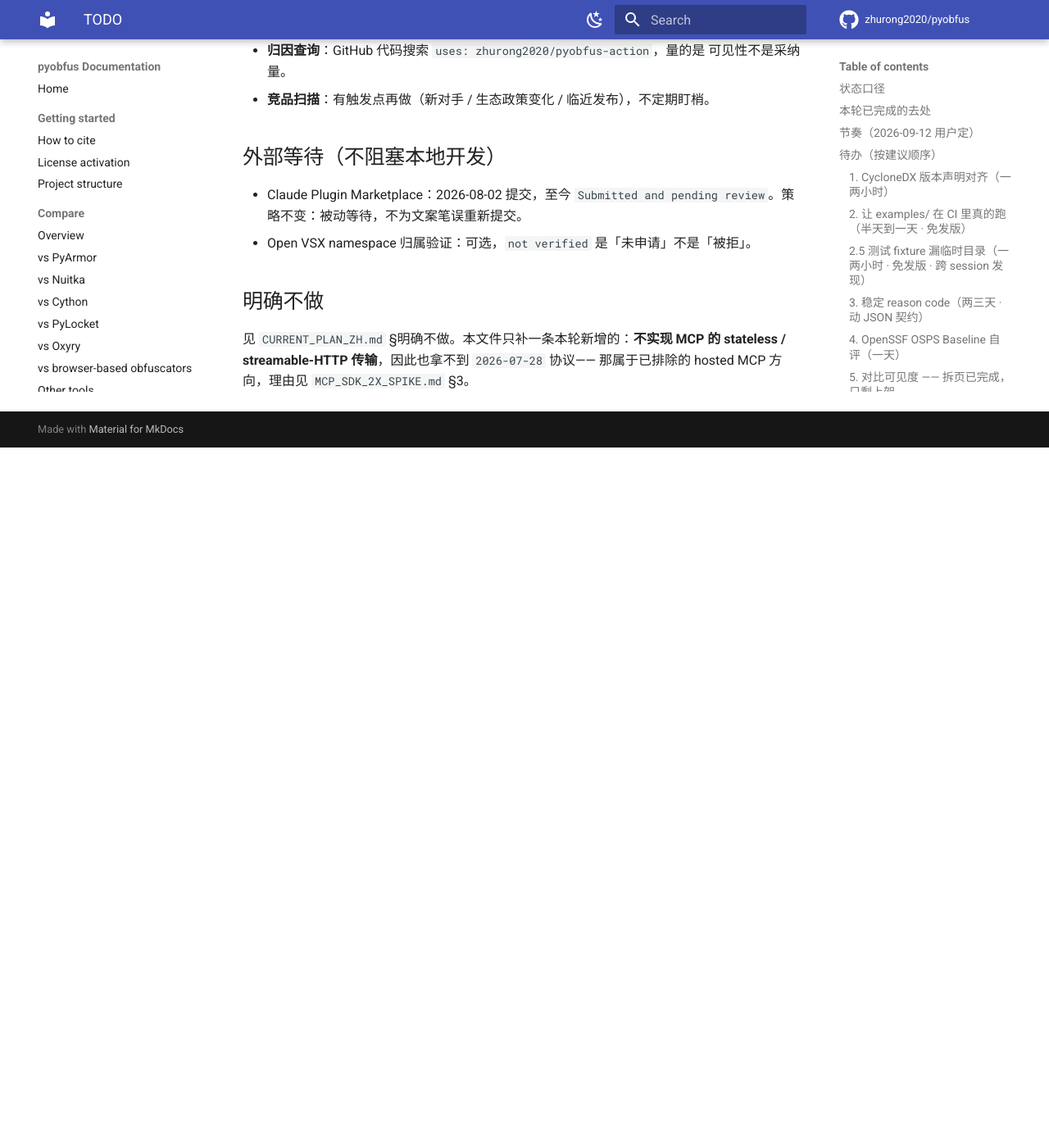
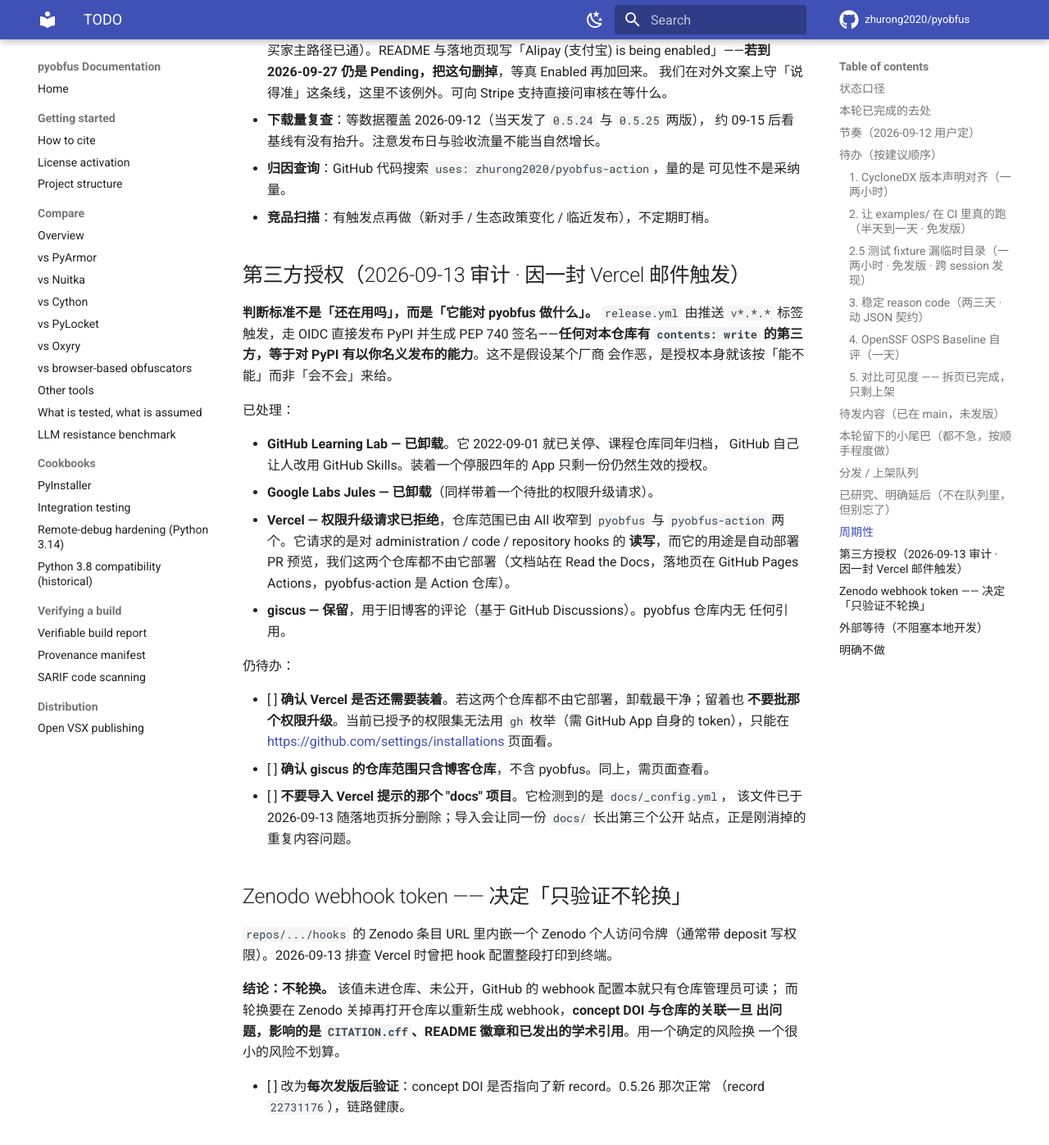
Before and after one commit to zhurong2020/pyobfus, an MkDocs documentation site: the page built from docs/TODO.md, in a window 1280 px wide and 1400 px high, scrolled down 5181 px. Shown: the top 1397 px of the window at 82% size. Built offline with MkDocs 1.6.1 and Material for MkDocs 9.7.7, drawn with Linux system fonts in a browser that asks for light colours; comment, search, counter and statistics services are not loaded; before the commit the page ends 5727 px from its top, so only the background shows below that.

Commit message:
docs: record the third-party authorization audit and its decisions
A Vercel "project available to import" email turned into an access review,
because the interesting question was not why the email arrived but what the
app could do. The release workflow fires on a pushed tag and publishes to PyPI
over OIDC, so write access to this repository is publish access to PyPI under
the maintainer's name. That framing is written down, since it is the thing
that decides every future case.

Removed: GitHub Learning Lab, which shut down in September 2022 and had been
sitting on a live grant for four years, and Google Labs Jules. Vercel's
permission upgrade request, which asked for read and write on administration,
code and repository hooks, was declined, and its scope had already been cut
from all repositories to two. giscus stays for the old blog and is referenced
nowhere in this repository.

The Zenodo webhook token decision is recorded as "verify, do not rotate", with
the reasoning, because the obvious instinct is wrong here: the value never left
an admin-only surface, while rotating means relinking the repository in Zenodo
and risking the concept DOI association that CITATION.cff, the README badge and
published citations all depend on. The mitigation is confirming the archive
after each release instead.

Alipay gets a dated review point rather than an open-ended wait. It has been
pending Stripe approval since 2026-09-04, and our copy says it "is being
enabled". If that is still true on 2026-09-27 the sentence goes, because we
hold the rest of our public copy to being accurate and this should not be the
exception.

Co-Authored-By: Claude Opus 5 <noreply@anthropic.com>

```diff
--- a/docs/TODO.md
+++ b/docs/TODO.md
@@ -172,11 +172,59 @@ JSON，需要版本字段管理，**排在矩阵之后**，因为矩阵会暴露
 
 ## 周期性
 
+- **Alipay 文案复查**：Stripe 上 Alipay 自 2026-09-04 起一直是 `Pending approval`
+  （Cartes Bancaires 同时挂起，更像账号级审核排队而非 Alipay 单独被卡；微信支付已
+  Enabled，中国买家主路径已通）。README 与落地页现写「Alipay (支付宝) is being
+  enabled」——**若到 2026-09-27 仍是 Pending，把这句删掉**，等真 Enabled 再加回来。
+  我们在对外文案上守「说得准」这条线，这里不该例外。可向 Stripe 支持直接问审核在等什么。
+
 - **下载量复查**：等数据覆盖 2026-09-12（当天发了 `0.5.24` 与 `0.5.25` 两版），
   约 09-15 后看基线有没有抬升。注意发布日与验收流量不能当自然增长。
 - **归因查询**：GitHub 代码搜索 `uses: zhurong2020/pyobfus-action`，量的是
   可见性不是采纳量。
 - **竞品扫描**：有触发点再做（新对手 / 生态政策变化 / 临近发布），不定期盯梢。
+
+## 第三方授权（2026-09-13 审计 · 因一封 Vercel 邮件触发）
+
+**判断标准不是「还在用吗」，而是「它能对 pyobfus 做什么」。** `release.yml` 由推送
+`v*.*.*` 标签触发，走 OIDC 直接发布 PyPI 并生成 PEP 740 签名——**任何对本仓库有
+`contents: write` 的第三方，等于对 PyPI 有以你名义发布的能力**。这不是假设某个厂商
+会作恶，是授权本身就该按「能不能」而非「会不会」来给。
+
+已处理：
+
+- **GitHub Learning Lab — 已卸载**。它 2022-09-01 就已关停、课程仓库同年归档，
+  GitHub 自己让人改用 GitHub Skills。装着一个停服四年的 App 只剩一份仍然生效的授权。
+- **Google Labs Jules — 已卸载**（同样带着一个待批的权限升级请求）。
+- **Vercel — 权限升级请求已拒绝**，仓库范围已由 All 收窄到 `pyobfus` 与
+  `pyobfus-action` 两个。它请求的是对 administration / code / repository hooks 的
+  **读写**，而它的用途是自动部署 PR 预览，我们这两个仓库都不由它部署（文档站在
+  Read the Docs，落地页在 GitHub Pages Actions，pyobfus-action 是 Action 仓库）。
+- **giscus — 保留**，用于旧博客的评论（基于 GitHub Discussions）。pyobfus 仓库内无
+  任何引用。
+
+仍待办：
+
+- [ ] **确认 Vercel 是否还需要装着**。若这两个仓库都不由它部署，卸载最干净；留着也
+  **不要批那个权限升级**。当前已授予的权限集无法用 `gh` 枚举（需 GitHub App 自身的
+  token），只能在 <https://github.com/settings/installations> 页面看。
+- [ ] **确认 giscus 的仓库范围只含博客仓库**，不含 pyobfus。同上，需页面查看。
+- [ ] **不要导入 Vercel 提示的那个 "docs" 项目**。它检测到的是 `docs/_config.yml`，
+  该文件已于 2026-09-13 随落地页拆分删除；导入会让同一份 `docs/` 长出第三个公开
+  站点，正是刚消掉的重复内容问题。
+
+## Zenodo webhook token —— 决定「只验证不轮换」
+
+`repos/.../hooks` 的 Zenodo 条目 URL 里内嵌一个 Zenodo 个人访问令牌（通常带 deposit
+写权限）。2026-09-13 排查 Vercel 时曾把 hook 配置整段打印到终端。
+
+**结论：不轮换。** 该值未进仓库、未公开，GitHub 的 webhook 配置本就只有仓库管理员可读；
+而轮换要在 Zenodo 关掉再打开仓库以重新生成 webhook，**concept DOI 与仓库的关联一旦
+出问题，影响的是 `CITATION.cff`、README 徽章和已发出的学术引用**。用一个确定的风险换
+一个很小的风险不划算。
+
+- [ ] 改为**每次发版后验证**：concept DOI 是否指向了新 record。0.5.26 那次正常
+      （record `22731176`），链路健康。
 
 ## 外部等待（不阻塞本地开发）
 
```
